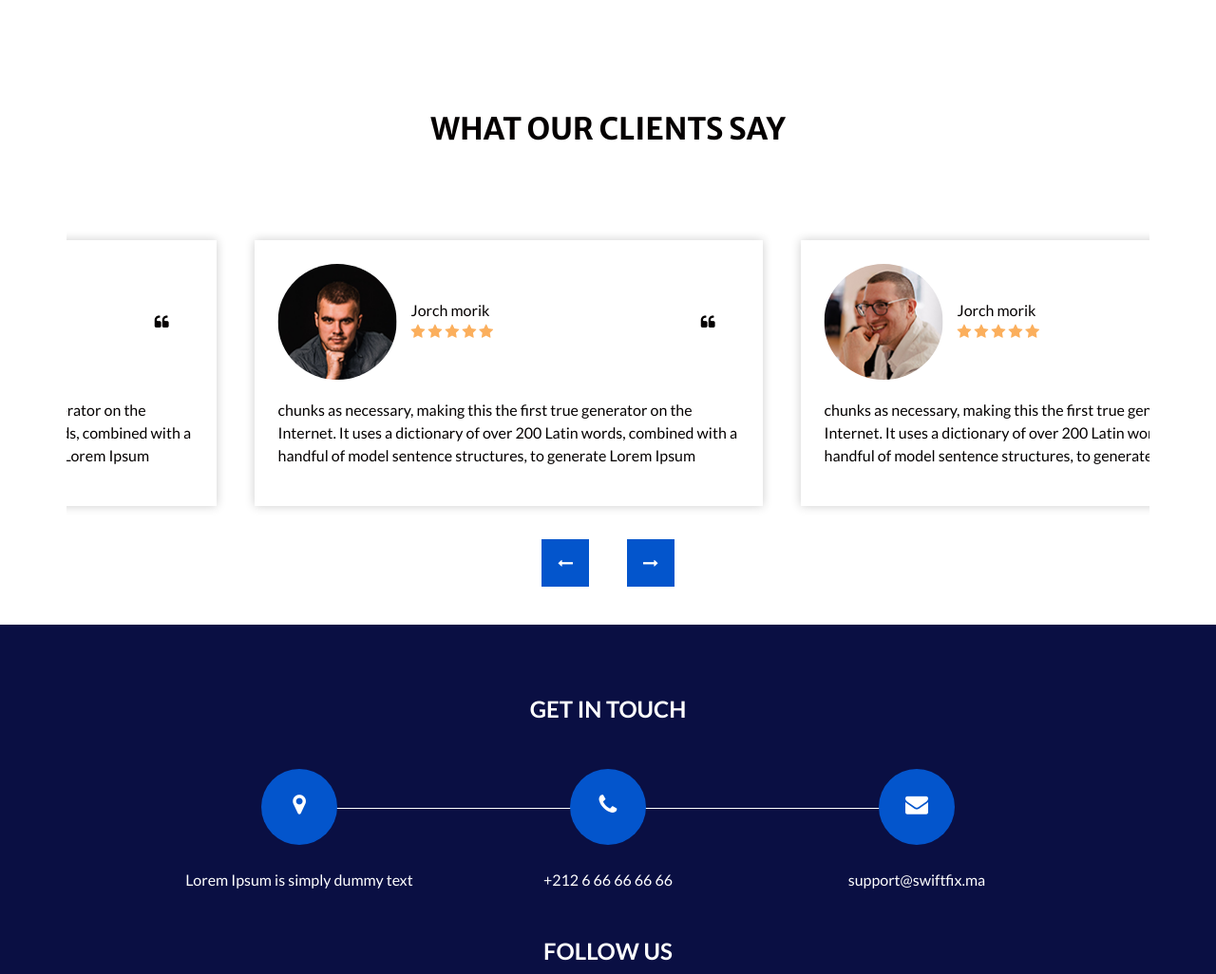
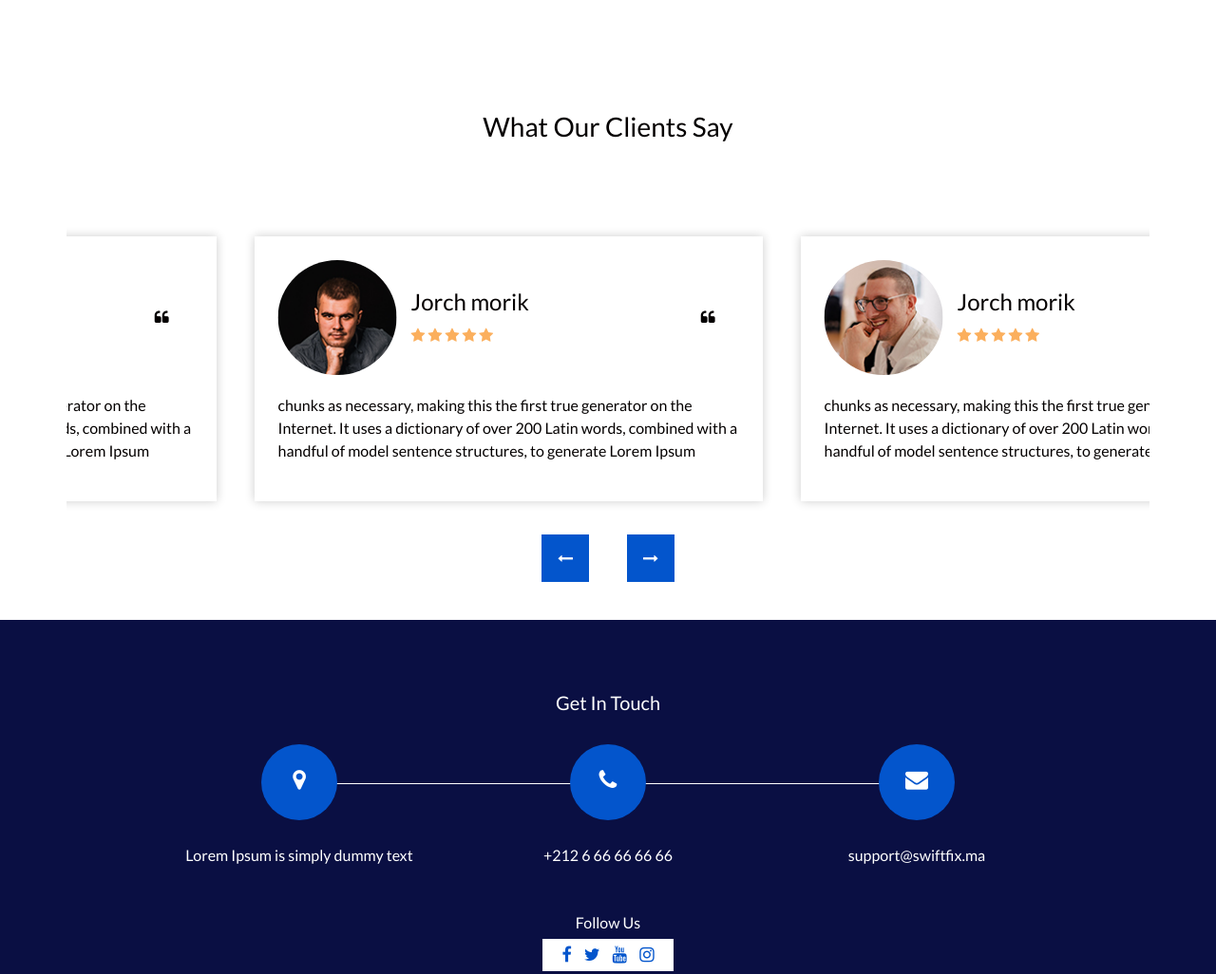
Before and after one commit to MERIEM-BALIBLA/Site-Web, a plain HTML site: page about.html in a window 1280 px wide. Shown: the part 593-1619 px from the top of the page at 95% size. Drawn offline with nearby package versions, Linux system fonts and the light colour scheme; some packages are replaced by stand-ins of ours.

Commit message:
Update about.html

```diff
--- a/about.html
+++ b/about.html
@@ -143,9 +143,9 @@
   <section class="client_section ">
     <div class="container">
       <div class="heading_container heading_center">
-        <h2>
+        <h3>
           What Our Clients Say
-        </h2>
+        </h3>
       </div>
       <div class="carousel-wrap layout_padding2-top ">
         <div class="owl-carousel">
@@ -157,9 +157,9 @@
                 </div>
                 <div class="client_detail">
                   <div class="client_info">
-                    <h6>
+                    <h4>
                       Jorch morik
-                    </h6>
+                    </h4>
                     <i class="fa fa-star" aria-hidden="true"></i>
                     <i class="fa fa-star" aria-hidden="true"></i>
                     <i class="fa fa-star" aria-hidden="true"></i>
@@ -184,9 +184,9 @@
                 </div>
                 <div class="client_detail">
                   <div class="client_info">
-                    <h6>
+                    <h4>
                       Jorch morik
-                    </h6>
+                    </h4>
                     <i class="fa fa-star" aria-hidden="true"></i>
                     <i class="fa fa-star" aria-hidden="true"></i>
                     <i class="fa fa-star" aria-hidden="true"></i>
@@ -211,9 +211,9 @@
                 </div>
                 <div class="client_detail">
                   <div class="client_info">
-                    <h6>
+                    <h4>
                       Jorch morik
-                    </h6>
+                    </h4>
                     <i class="fa fa-star" aria-hidden="true"></i>
                     <i class="fa fa-star" aria-hidden="true"></i>
                     <i class="fa fa-star" aria-hidden="true"></i>
@@ -238,9 +238,9 @@
                 </div>
                 <div class="client_detail">
                   <div class="client_info">
-                    <h6>
+                    <h4>
                       Jorch morik
-                    </h6>
+                    </h4>
                     <i class="fa fa-star" aria-hidden="true"></i>
                     <i class="fa fa-star" aria-hidden="true"></i>
                     <i class="fa fa-star" aria-hidden="true"></i>
@@ -266,9 +266,9 @@
   <!-- info section -->
   <section class="info_section ">
     <div class="container">
-      <h4>
+      <h5>
         Get In Touch
-      </h4>
+      </h5>
       <div class="row">
         <div class="col-lg-10 mx-auto">
           <div class="info_items">
@@ -315,9 +315,9 @@
       </div>
     </div>
     <div class="social-box">
-      <h4>
+      <h6>
         Follow Us
-      </h4>
+      </h6>
       <div class="box">
         <a href="">
           <i class="fa fa-facebook" aria-hidden="true"></i>
```
